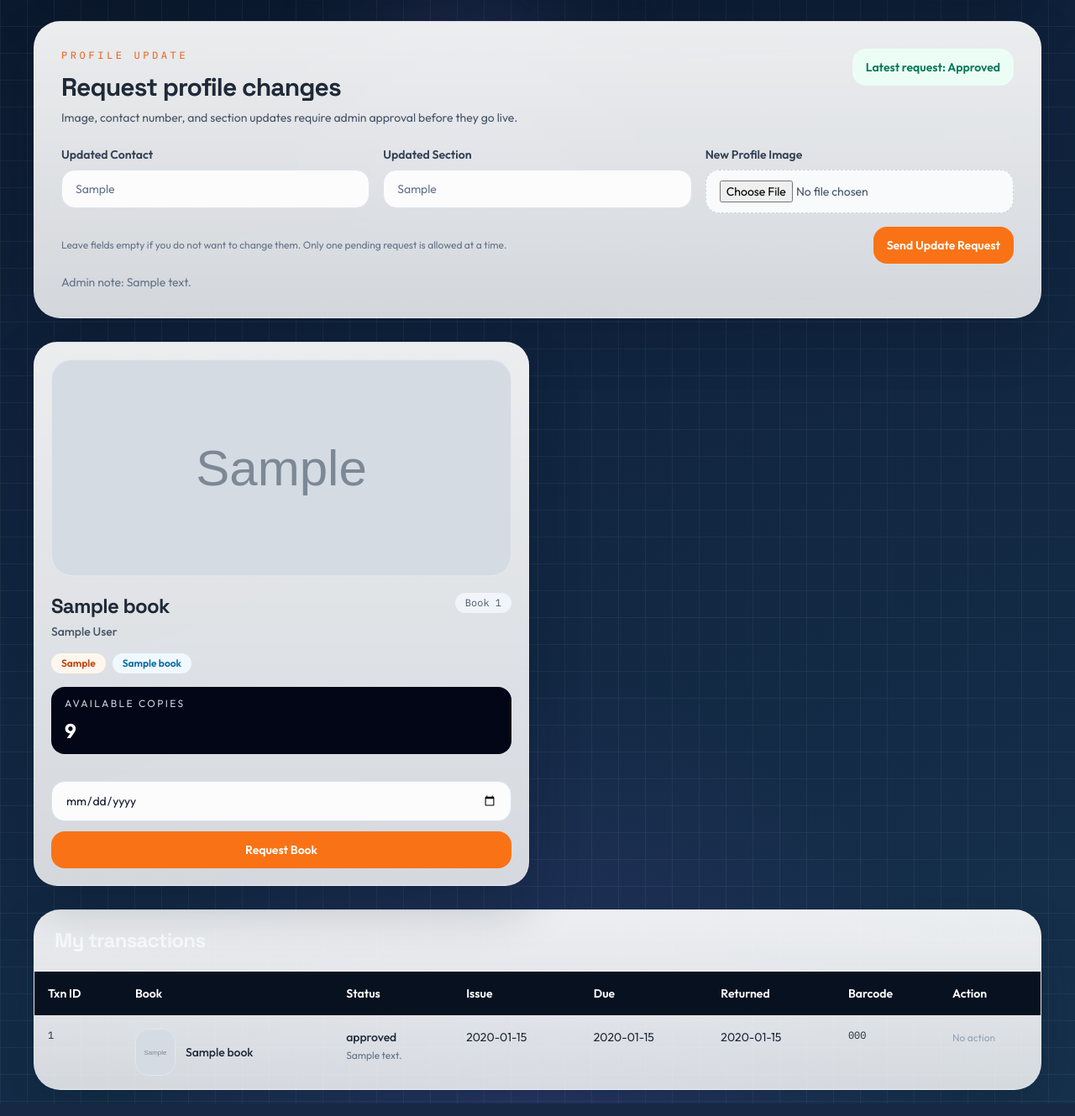
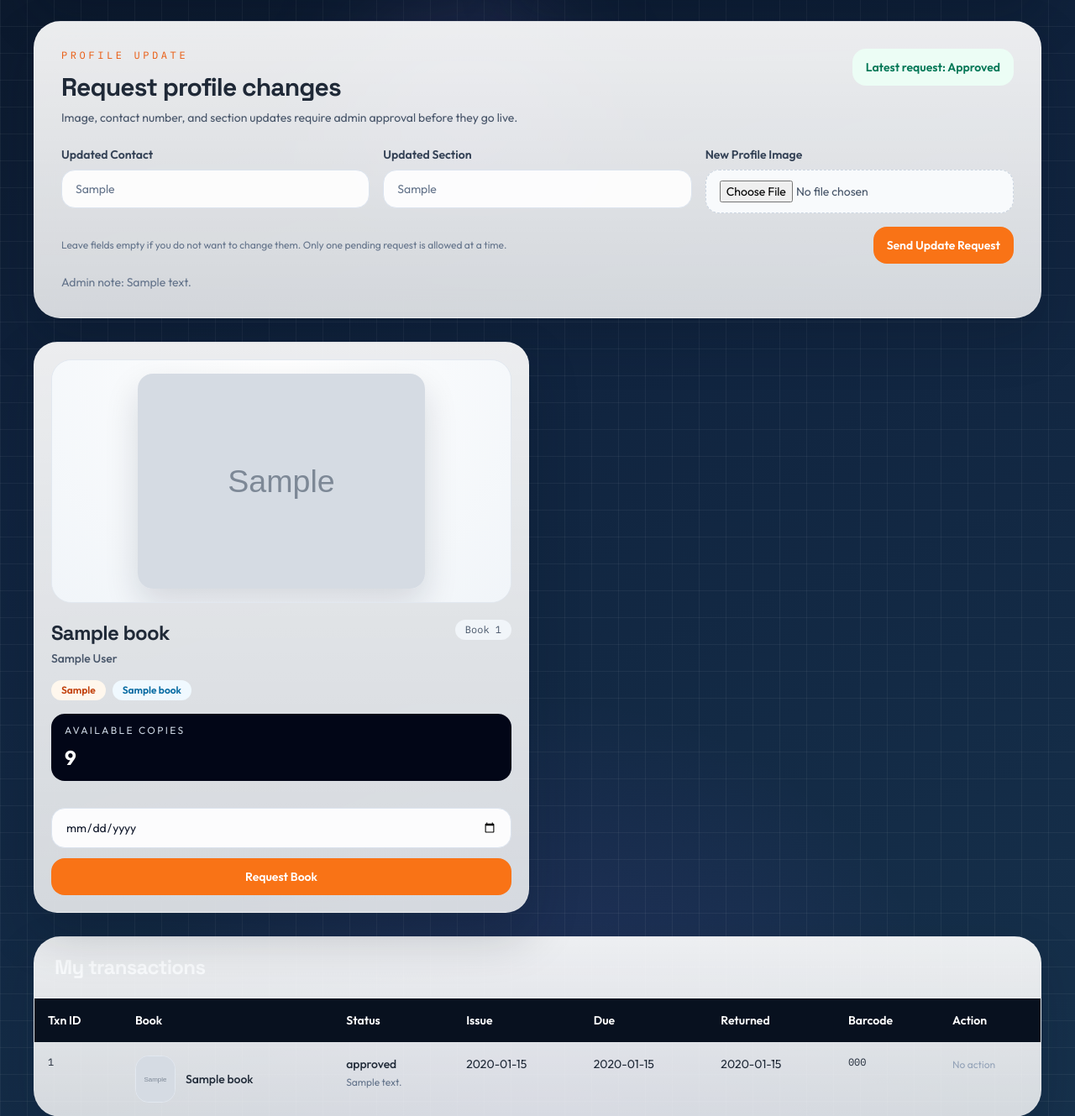
Before and after one commit to sainathgaidhankar/shelfmate, a Flask app: template app/templates/student_dashboard.html in a window 1280 px wide. Shown: the part 545-1874 px from the top of the page at 84% size. Run offline with Flask 3, Linux system fonts and the light colour scheme; tables that the repository leaves empty hold one stand-in row (values such as "Sample post"); the template is opened without the code that fills it: values that come from a table or form of the project are taken from there, most other values are stand-ins (such as "Sample title", 1, 10 or a date in 2020); grey boxes marked "Sample" are stand-in pictures; some libraries are stand-ins or nearby versions.

Commit message:
bug fix3

```diff
--- a/app/templates/student_dashboard.html
+++ b/app/templates/student_dashboard.html
@@ -110,7 +110,9 @@
         {% for book in books %}
         <article class="flex h-full flex-col rounded-[28px] border p-5 shadow-glow {% if book.available_copies > 0 %}glass-panel border-white/60{% else %}border-rose-200 bg-gradient-to-b from-rose-50 to-white{% endif %}">
             <div class="overflow-hidden rounded-[24px] border border-slate-200 bg-slate-100">
-                <img src="{{ url_for('static', filename=book.image_path) }}" alt="{{ book.title }}" class="h-64 w-full object-cover">
+                <div class="flex h-64 items-center justify-center bg-[radial-gradient(circle_at_top,_rgba(255,255,255,0.95),_rgba(241,245,249,0.88))] p-4 lg:h-72">
+                    <img src="{{ url_for('static', filename=book.image_path) }}" alt="{{ book.title }}" class="h-full w-auto max-w-full rounded-[18px] object-contain shadow-[0_18px_40px_rgba(15,23,42,0.14)]">
+                </div>
             </div>
             <div class="mt-5 flex flex-1 flex-col">
                 <div class="flex items-start justify-between gap-3">
```
